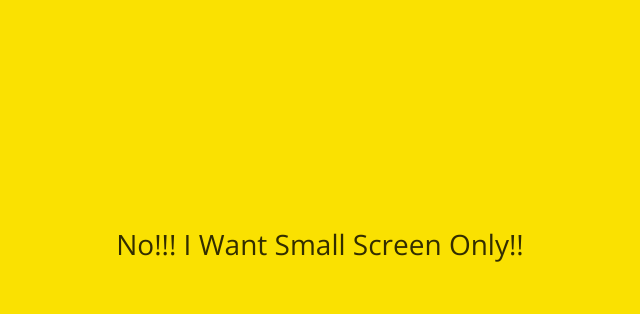
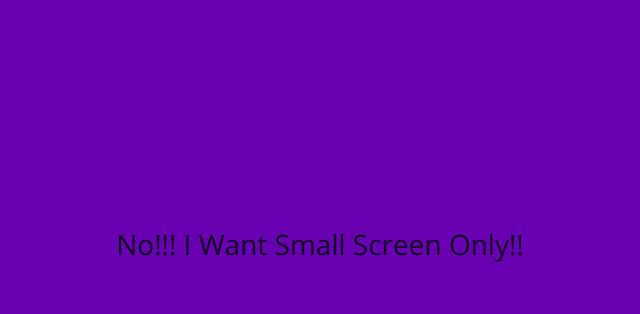
Before and after one commit to ParkjoonKee/kokoa-clone-2023, a plain HTML site: page index.html in a window 1280 px wide. Shown: the part 156-470 px from the top of the page, without its empty margins (320-960 px from the left). Drawn offline with nearby package versions, Linux system fonts and the light colour scheme.

Commit message:
[var] yellow-purple

```diff
--- a/css/variables.css
+++ b/css/variables.css
@@ -1,5 +1,5 @@
 :root {
-  --yellow: #fae101;
+  --yellow: #6700b0;
   --horizontal-space: 25px;
   --main-border: 1px solid rgba(0, 0, 0, 0.3);
   --gray: rgba(0, 0, 0, 0.6);
```
